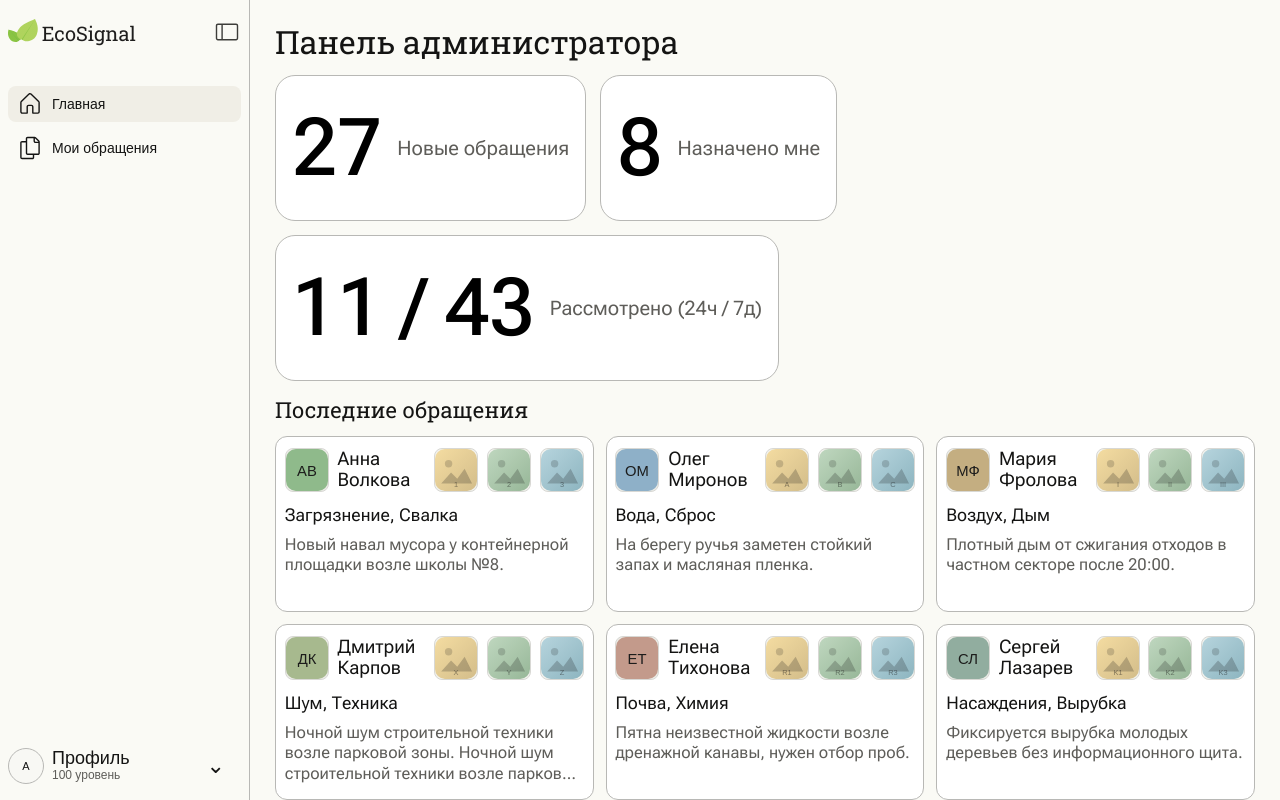
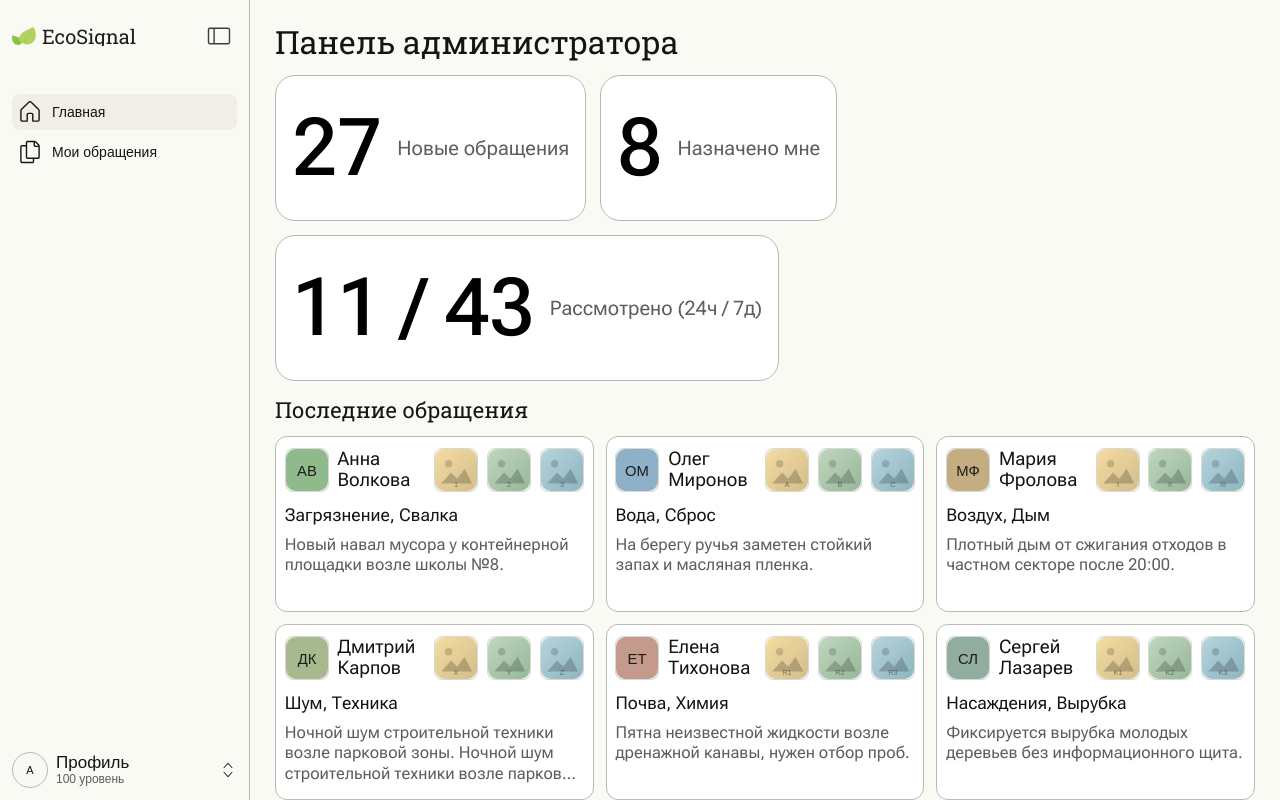
Before and after one commit to WhaleeAi/EcoSignal, a PHP site: page /admin.html in a window 1280 px wide. Run offline with PHP 8.4, Linux system fonts and the light colour scheme.

Commit message:
Панельь админа 1.1

```diff
--- a/admin.css
+++ b/admin.css
@@ -34,6 +34,7 @@ body {
 }
 
 .sidebar {
+  --sidebar-edge: 8px;
   width: 52px;
   flex-shrink: 0;
   border-right: 1px solid var(--stroke-main);
@@ -47,6 +48,7 @@ body {
 }
 
 .sidebar--expanded {
+  --sidebar-edge: 12px;
   width: 250px;
 }
 
@@ -54,21 +56,22 @@ body {
   display: flex;
   flex-direction: column;
   align-items: stretch;
-  padding: 0 8px;
+  padding: 0 var(--sidebar-edge);
   gap: 40px;
 }
 
 .sidebar-head {
   display: flex;
+  width: 100%;
   align-items: center;
   justify-content: space-between;
-  gap: 8px;
+  gap: 0;
 }
 
 .sidebar-brand {
-  display: none;
+  display: inline-flex;
   align-items: center;
-  gap: 6px;
+  gap: 0;
   border: 0;
   background: transparent;
   padding: 0;
@@ -77,7 +80,7 @@ body {
 }
 
 .sidebar-brand img {
-  width: 30px;
+  width: 24px;
   height: auto;
 }
 
@@ -104,17 +107,13 @@ body {
 .sidebar-icon:hover,
 .sidebar-nav-item:hover,
 .sidebar-profile:hover,
-.sidebar-brand:hover {
+.sidebar-nav-item1:hover {
   background: #f0eee6;
 }
 
 .sidebar-icon img {
   width: 28px;
   height: 28px;
-}
-
-.sidebar-toggle {
-  flex-shrink: 0;
 }
 
 .sidebar-icon:focus-visible,
@@ -133,20 +132,33 @@ body {
 .sidebar-nav {
   display: flex;
   flex-direction: column;
-  gap: 8px;
+  width: 100%;
+  gap: 4px;
 }
 
 .sidebar-nav-item {
-  width: 36px;
+  width: 100%;
   height: 36px;
   border: 0;
+  gap: 8px;
   background: transparent;
   border-radius: 8px;
   padding: 4px;
   display: inline-flex;
   align-items: center;
-  gap: 8px;
+  justify-content: flex-start;
   color: var(--text-main);
+}
+
+.sidebar-nav-item1 {
+  width: 36px;
+  height: 36px;
+  border: 0;
+  border-radius: 8px;
+  display: inline-flex;
+  align-items: center;
+  justify-content: center;
+  background-color: transparent;
 }
 
 .sidebar-nav-item img {
@@ -156,7 +168,6 @@ body {
 }
 
 .sidebar-nav-label {
-  display: none;
   font-size: 14px;
   white-space: nowrap;
 }
@@ -186,15 +197,16 @@ body {
   border-radius: 10px;
   display: inline-flex;
   align-items: center;
-  justify-content: center;
-  gap: 8px;
+  justify-content: flex-start;
+  gap: 0;
   color: var(--text-main);
-  width: 100%;
-  padding: 4px 8px;
+  width: calc(100% - (var(--sidebar-edge) * 2));
+  margin: 0 var(--sidebar-edge);
+  padding: 0;
 }
 
 .sidebar-profile-meta {
-  display: none;
+  display: inline-flex;
   min-width: 0;
   text-align: left;
   flex-direction: column;
@@ -202,7 +214,7 @@ body {
 
 .sidebar-profile-name {
   display: block;
-  font-size: 18px;
+  font-size: 17px;
   line-height: 1.05;
 }
 
@@ -215,44 +227,50 @@ body {
 }
 
 .sidebar-profile-arrow {
-  display: none;
-  font-size: 22px;
-  line-height: 1;
+  width: 18px;
+  height: 18px;
+  flex-shrink: 0;
 }
 
-.sidebar--expanded .sidebar-brand,
+.sidebar-nav-label,
+.sidebar-profile-meta,
+.sidebar-brand-name,
+.sidebar-brand-icon,
+.sidebar-profile-arrow {
+  overflow: hidden;
+  white-space: nowrap;
+  max-width: 0;
+  opacity: 0;
+  transition: max-width 0.15s ease, opacity 0.1s ease;
+}
+
 .sidebar--expanded .sidebar-nav-label,
+.sidebar--expanded .sidebar-profile-meta,
+.sidebar--expanded .sidebar-brand-name,
+.sidebar--expanded .sidebar-brand-icon,
 .sidebar--expanded .sidebar-profile-arrow {
-  display: block;
+  max-width: 200px;
+  opacity: 1;
 }
 
 .sidebar--expanded .sidebar-profile-meta {
-  display: flex;
+  margin-left: 8px;
 }
 
-.sidebar--expanded .sidebar-nav-item {
-  width: 100%;
-  height: 36px;
-  justify-content: flex-start;
-  padding: 4px 8px;
+.sidebar--expanded .sidebar-brand-icon {
+  max-width: 24px;
 }
 
-.sidebar--expanded .sidebar-profile {
-  justify-content: flex-start;
-  width: calc(100% - 16px);
+.sidebar--expanded .sidebar-brand {
+  gap: 6px;
+}
+
+.sidebar--expanded .sidebar-head {
+  gap: 4px;
 }
 
 .sidebar--expanded .sidebar-profile-arrow {
   margin-left: auto;
-}
-
-.sidebar:not(.sidebar--expanded) .sidebar-top {
-  align-items: center;
-  padding: 0;
-}
-
-.sidebar:not(.sidebar--expanded) .sidebar-head {
-  justify-content: center;
 }
 
 .admin-content {
--- a/admin.html
+++ b/admin.html
@@ -22,7 +22,7 @@
               <span class="sidebar-brand-name">EcoSignal</span>
             </button>
             <button
-              class="sidebar-icon sidebar-toggle"
+              class="sidebar-nav-item1"
               id="sidebarToggle"
               type="button"
               aria-label="Свернуть панель"
@@ -36,7 +36,7 @@
             <button
               class="sidebar-nav-item sidebar-nav-item--active"
               type="button"
-              data-href="index.html"
+              data-href="admin.html"
               aria-label="Главная"
               aria-current="page"
             >
@@ -63,7 +63,7 @@
             <span class="sidebar-profile-name">Профиль</span>
             <span class="sidebar-profile-level">100 уровень</span>
           </span>
-          <span class="sidebar-profile-arrow" aria-hidden="true">⌄</span>
+          <img class="sidebar-profile-arrow" aria-hidden="true" src="./icons/arrow_down.svg" />
         </button>
       </aside>
 
```
Also changed, not shown: icons/arrow_down.svg (added).
